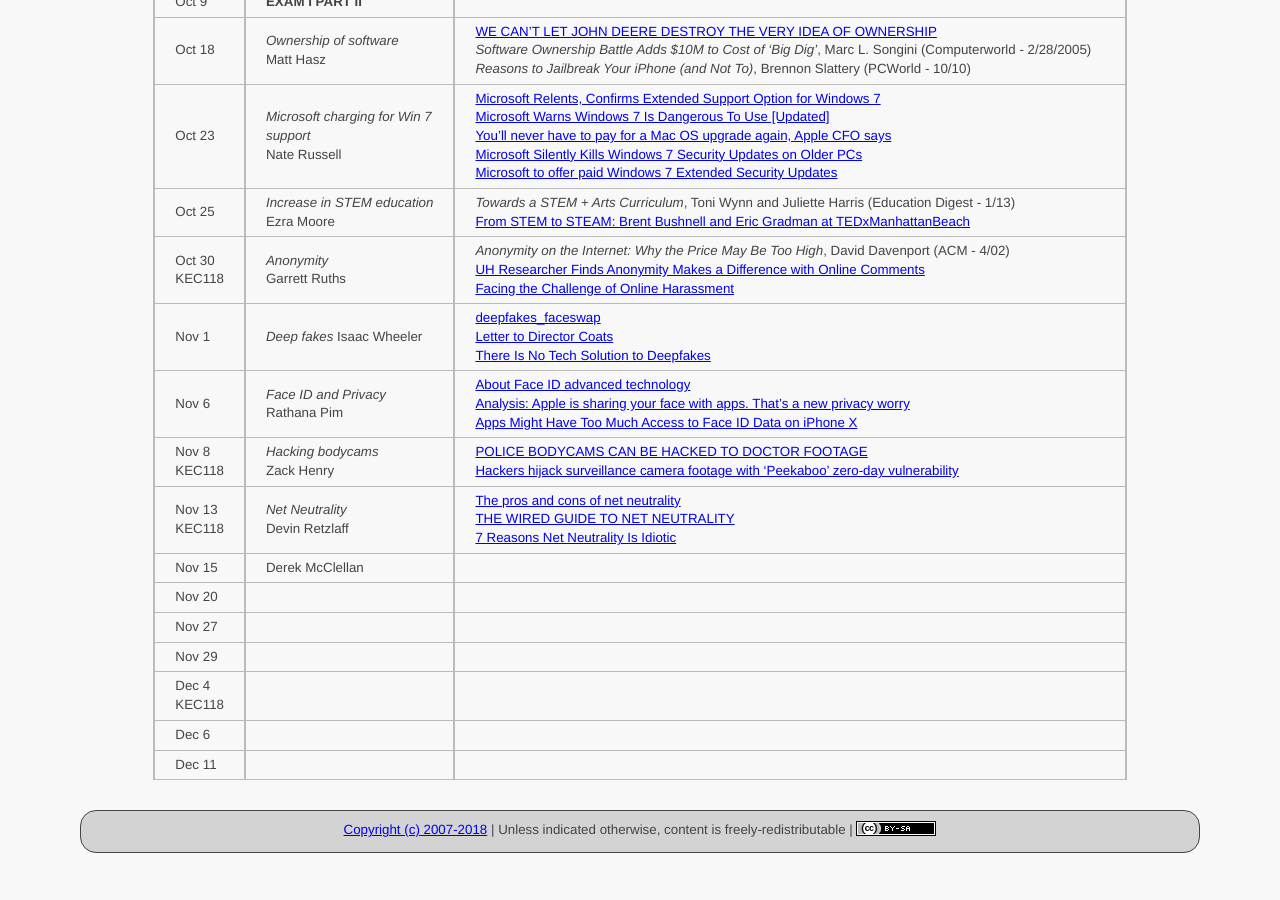
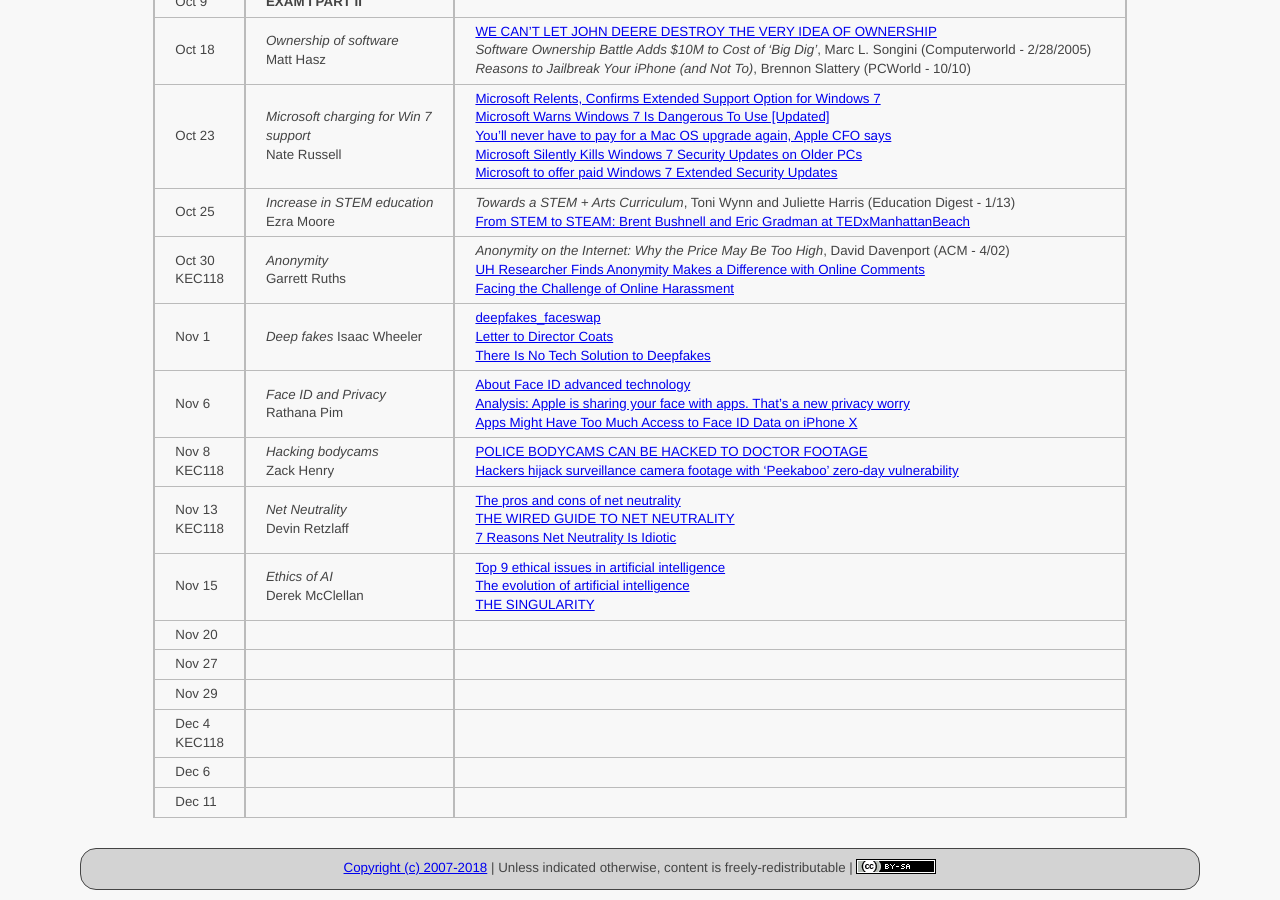
Before and after one commit to ycpcs/cs456-fall2018, a Jekyll site: the page built from schedule/index.md, in a window 1280 px wide and 900 px high, scrolled down 1096 px. Built offline with Jekyll 4.4.1, drawn with Linux system fonts in a browser that asks for light colours; before the commit the page ends 1959 px from its top, so only the background shows below that.

Commit message:
add Derek’s articles
add Derek’s articles

```diff
--- a/schedule/index.md
+++ b/schedule/index.md
@@ -35,7 +35,7 @@ All reading materials can be accessed via [Schmidt Library](http://library.ycp.e
 > Nov 6   | *Face ID and Privacy* <br /> Rathana Pim | [About Face ID advanced technology](https://support.apple.com/en-us/HT208108) <br /> [Analysis: Apple is sharing your face with apps. That's a new privacy worry](https://www.chicagotribune.com/bluesky/technology/ct-apple-facial-recognition-privacy-20171202-story.html) <br /> [Apps Might Have Too Much Access to Face ID Data on iPhone X](https://www.extremetech.com/mobile/259872-apps-might-much-access-face-id-data-iphone-x)|
 > Nov 8 <br /> KEC118  | *Hacking bodycams* <br /> Zack Henry | [POLICE BODYCAMS CAN BE HACKED TO DOCTOR FOOTAGE](https://www.wired.com/story/police-body-camera-vulnerabilities/) <br /> [Hackers hijack surveillance camera footage with 'Peekaboo' zero-day vulnerability](https://www.zdnet.com/article/hackers-can-tamper-with-surveillance-camera-footage-due-to-new-zero-day-vulnerability/) |
 > Nov 13 <br /> KEC118  | *Net Neutrality* <br /> Devin Retzlaff | [The pros and cons of net neutrality](https://www.itpro.co.uk/strategy/28115/the-pros-and-cons-of-net-neutrality) <br /> [THE WIRED GUIDE TO NET NEUTRALITY](https://www.wired.com/story/guide-net-neutrality/) <br /> [7 Reasons Net Neutrality Is Idiotic](https://www.dailywire.com/news/18613/7-reasons-net-neutrality-idiotic-aaron-bandler)|
-> Nov 15  | Derek McClellan | |
+> Nov 15  | *Ethics of AI* <br /> Derek McClellan | [Top 9 ethical issues in artificial intelligence](https://www.weforum.org/agenda/2016/10/top-10-ethical-issues-in-artificial-intelligence/) <br /> [The evolution of artificial intelligence](https://www.ubs.com/microsites/artificial-intelligence/en/new-dawn.html) <br /> [THE SINGULARITY](https://www.edge.org/conversation/ray_kurzweil-the-singularity) |
 > Nov 20  |  |
 > Nov 27  |  |
 > Nov 29  |  |
```
